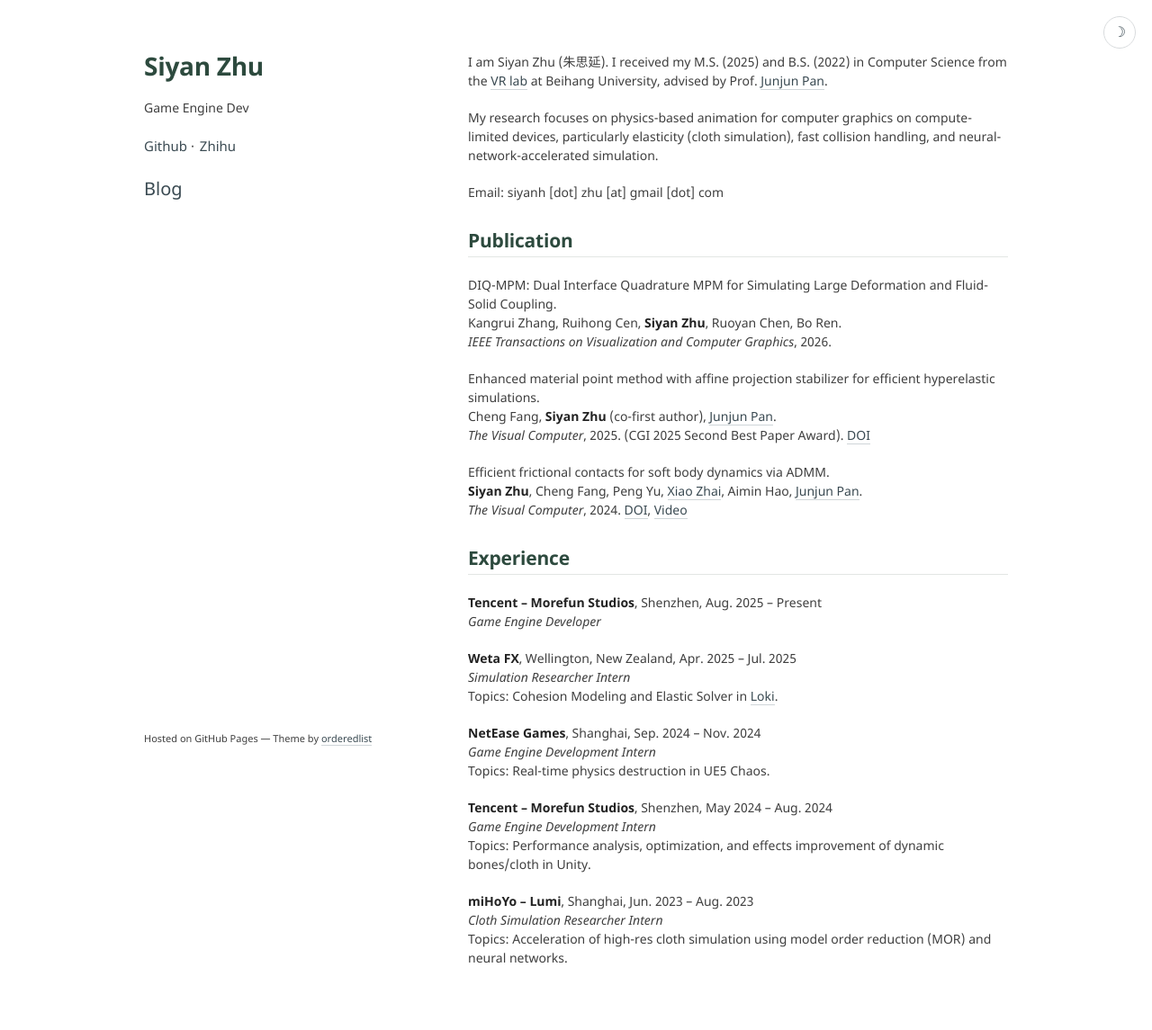
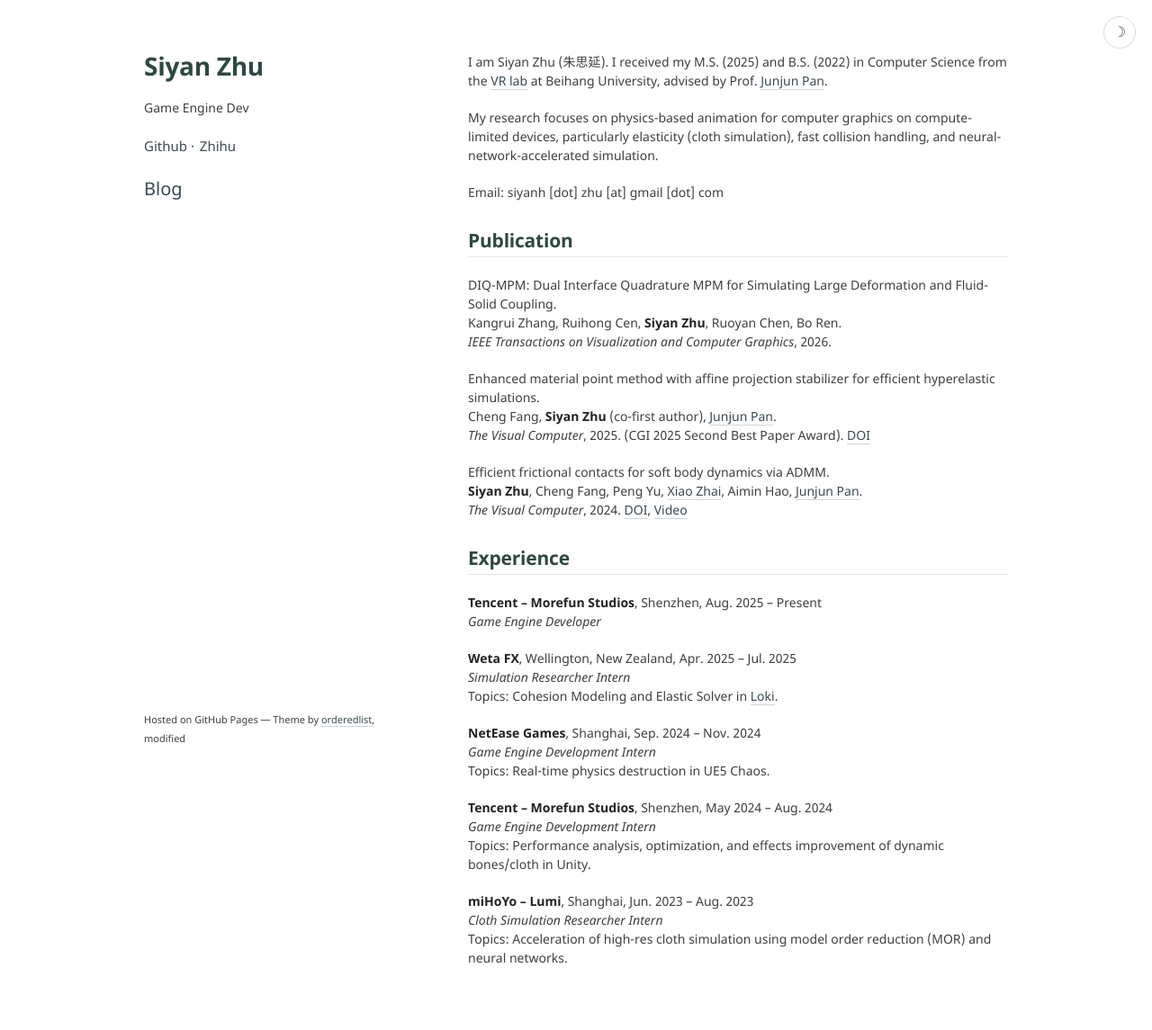
Before and after one commit to OkifuZ/okifuz.github.io, a Jekyll site: the page built from index.md, in a window 1280 px wide. Shown: the whole page at 90% size. Built offline with Jekyll 4.4.1, drawn with Linux system fonts in a browser that asks for light colours; our own code applies the rules of GitHub Pages for plain Markdown files.

Commit message:
style test

```diff
--- a/_layouts/default.html
+++ b/_layouts/default.html
@@ -97,7 +97,7 @@
         {% if site.github.is_project_page %}
         <p>This project is maintained by <a href="{{ site.github.owner_url }}">{{ site.github.owner_name }}</a></p>
         {% endif %}
-        <p><small>Hosted on GitHub Pages &mdash; Theme by <a href="https://github.com/orderedlist">orderedlist</a></small></p>
+        <p><small>Hosted on GitHub Pages &mdash; Theme by <a href="https://github.com/orderedlist">orderedlist</a>, modified</small></p>
       </footer>
     </div>
     <script src="{{ "/assets/js/scale.fix.js" | relative_url }}"></script>
```
